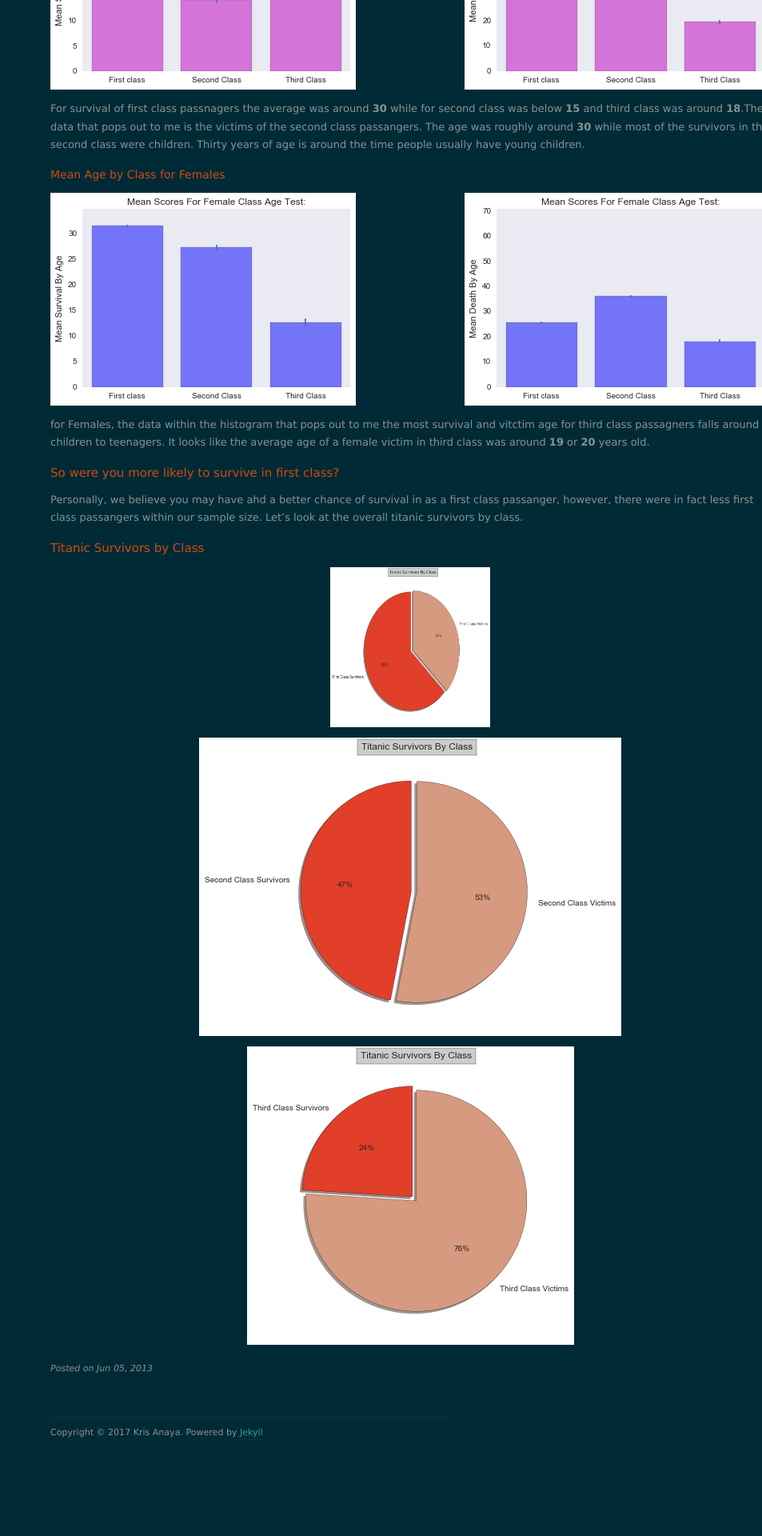
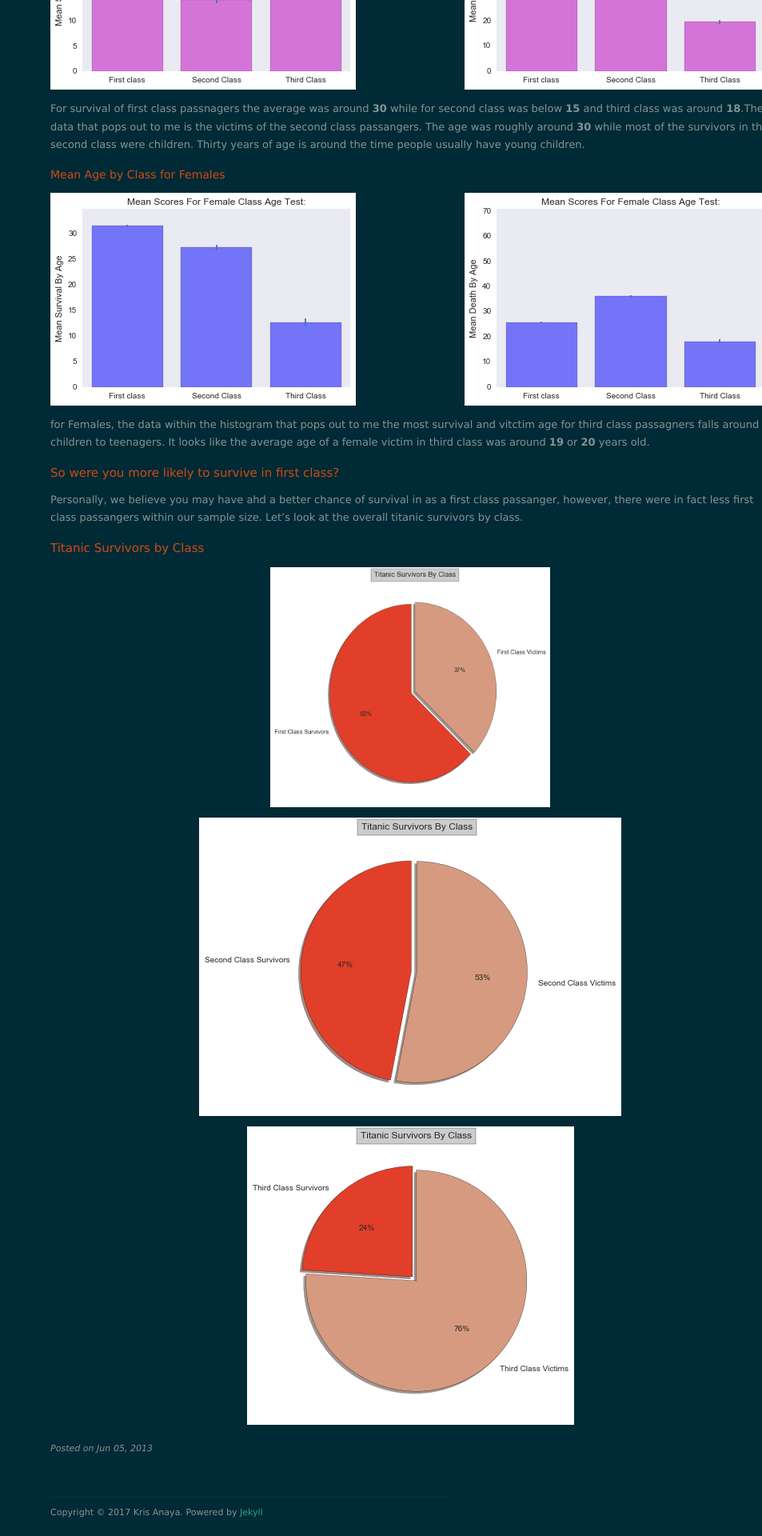
Before and after one commit to krismanaya/krismanaya.github.io, a Jekyll site: the page built from _posts/2013-06-05-welcome-to-jekyll.markdown, in a window 1280 px wide. Shown: the part 2111-4031 px from the top of the page at 80% size, without its empty margins (327-1280 px from the left). Built offline with Jekyll 4.4.1, drawn with Linux system fonts in a browser that asks for light colours; nearby versions of some CDN libraries; before the commit the page ends 3931 px from its top, so only the background shows below that.

Commit message:
test scale

```diff
--- a/_posts/2013-06-05-welcome-to-jekyll.markdown
+++ b/_posts/2013-06-05-welcome-to-jekyll.markdown
@@ -65,6 +65,6 @@ Personally, we believe you may have ahd a better chance of survival in as a firs
 
 ## Titanic Survivors by Class
 
-<img src="/images/PIEFC.png" width="200" height="200" class="center"/>
+<img src="/images/PIEFC.png" width="350" height="300" class="center"/>
 <img src="/images/PIESC.png" class="center"/>
 <img src="/images/PIETC.png" class="center"/>
```
